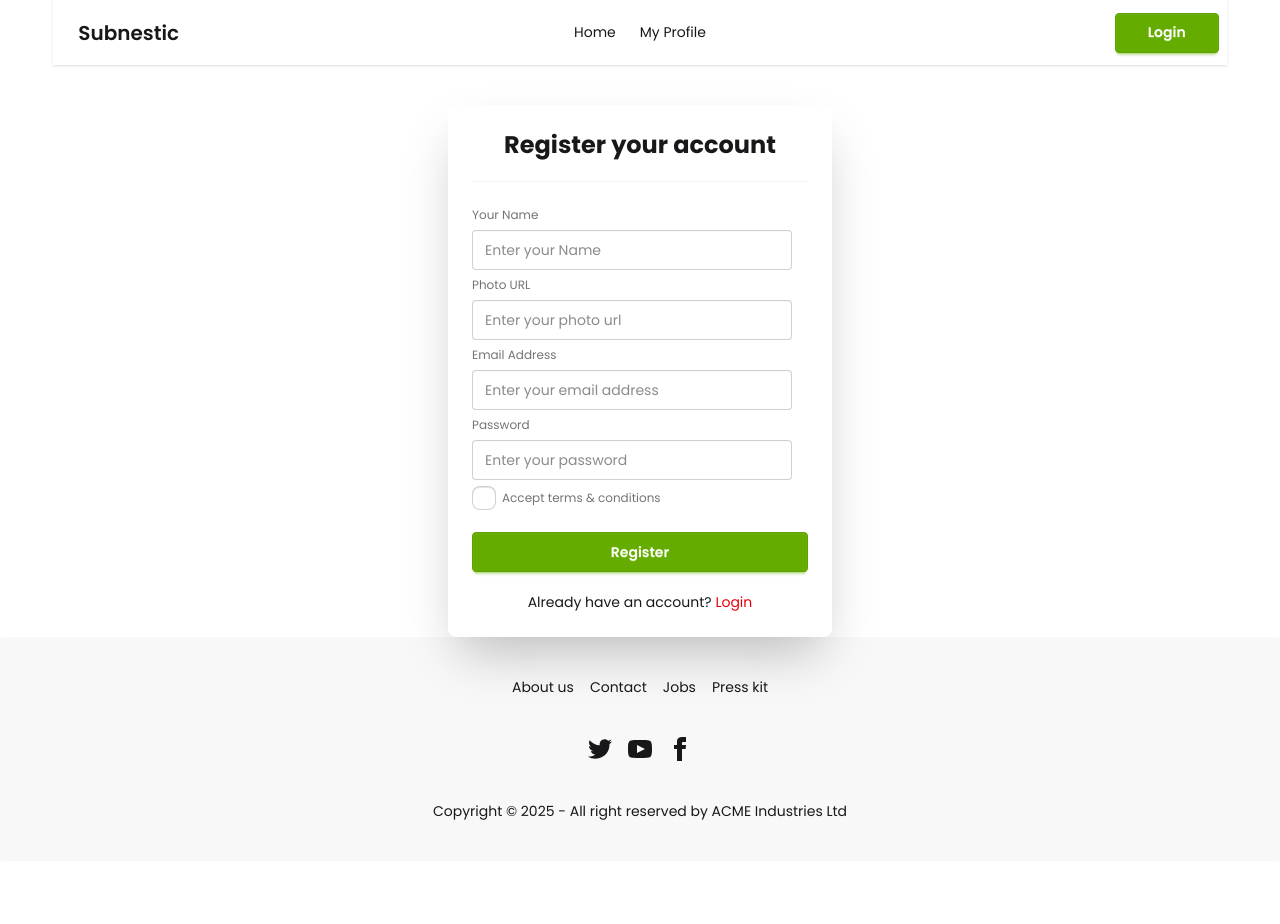
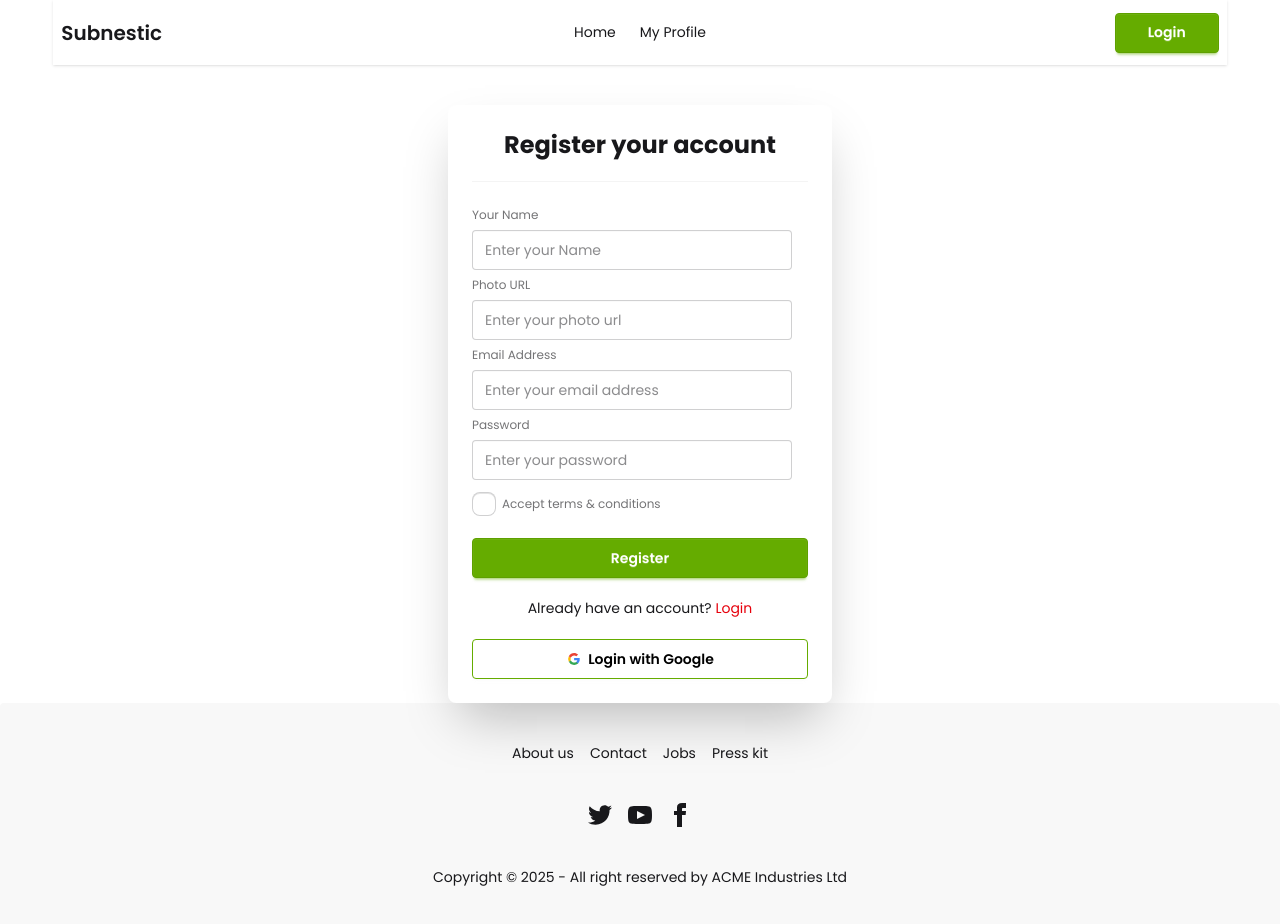
Before and after one commit to MizanRbf/subnestic-client, a React (Vite) app: page /auth/register in a window 1280 px wide. Shown: the top 924 px of the page. Before the commit the page ends 861 px from the top, so only its background shows below. Built offline with nearby package versions, Linux system fonts and the light colour scheme; no server answers.

Commit message:
password reset function added in login page for forget password

```diff
--- a/package.json
+++ b/package.json
@@ -16,6 +16,7 @@
     "react-dom": "^19.0.0",
     "react-icons": "^5.5.0",
     "react-router": "^7.5.3",
+    "sweetalert2": "^11.21.0",
     "tailwindcss": "^4.1.5"
   },
   "devDependencies": {
--- a/src/Components/Navbar.jsx
+++ b/src/Components/Navbar.jsx
@@ -53,7 +53,7 @@ const Navbar = () => {
             </li>
           </ul>
         </div>
-        <a className="btn btn-ghost text-xl">Subnestic</a>
+        <h3>Subnestic</h3>
       </div>
 
       {/* Menubar for Large Device */}
--- a/src/Pages/ErrorPage.jsx
+++ b/src/Pages/ErrorPage.jsx
@@ -1,11 +1,35 @@
 import React from "react";
+import { Link } from "react-router";
 
 const ErrorPage = () => {
   return (
-    <div className="flex justify-center items-center h-screen">
-      <h1 className="text-center text-red-500 font-bold text-2xl">
-        404 something wrong issue!
-      </h1>
+    <div className="mt-30 md:mt-0 min-h-[calc(100vh-314px)] flex flex-col justify-center items-center">
+      <img
+        className="w-[100px] md:w-[200px] mb-4"
+        src="Assets/Error.png"
+        alt=""
+      />
+      <div className="text-center space-y-6">
+        <div className="flex justify-center">
+          <img
+            className="w-[200px]"
+            src="https://i.ibb.co.com/DH1pF5yR/135-1358116-error-png-removebg-preview.png"
+            alt=""
+          />
+        </div>
+        <h1 className="text-red-500 text-2xl md:text-5xl font-bold">
+          404 - Page Not Found
+        </h1>
+        <p className="text-sm md:text-base lg:text-lg">
+          Oops! The page you're looking for doesn't exist.
+        </p>
+        <Link
+          className="bg-green-600 text-white px-8 py-2 font-semibold rounded-md"
+          to="/"
+        >
+          Go Back Home
+        </Link>
+      </div>
     </div>
   );
 };
--- a/src/Pages/Login.jsx
+++ b/src/Pages/Login.jsx
@@ -1,28 +1,28 @@
-import React, { useContext, useState } from "react";
+import React, { useContext, useRef, useState } from "react";
 import { Link, useLocation, useNavigate } from "react-router";
 import { AuthContext } from "../Provider/AuthContext";
+import Swal from "sweetalert2";
 
 // Login Component
 const Login = () => {
   const location = useLocation();
   const navigate = useNavigate();
   const [errorMessage, setErrorMessage] = useState("");
+  const emailRef = useRef();
+  console.log();
 
   // Context
-  const { setUser, loginUser, setLoading, googleLogin } =
+  const { setUser, loginUser, setLoading, googleLogin, resetPassword } =
     useContext(AuthContext);
 
   // Handle Google SignIn
   const handleGoogleSignIn = () => {
     googleLogin()
-      .then((result) => {
-        console.log(result);
-      })
+      .then(() => {})
       .catch((error) => {
         setErrorMessage(error.message);
       });
   };
-
   // Handle Login
   const handleLoginForm = (e) => {
     e.preventDefault();
@@ -36,8 +36,22 @@ const Login = () => {
       .then((result) => {
         setUser(result);
         setLoading(false);
+        Swal.fire({
+          title: "Good job!",
+          text: "You have logged in successfully!",
+          icon: "success",
+        });
         navigate(location.state || "/");
       })
+      .catch((error) => {
+        setErrorMessage(error.message);
+      });
+  };
+  // Reset Password
+  const handleForgetPassword = () => {
+    const email = emailRef.current.value;
+    resetPassword(email)
+      .then()
       .catch((error) => {
         setErrorMessage(error.message);
       });
@@ -54,6 +68,7 @@ const Login = () => {
           <input
             type="email"
             name="email"
+            ref={emailRef}
             className="input"
             placeholder="Enter your email address"
           />
@@ -65,7 +80,7 @@ const Login = () => {
             className="input"
             placeholder="Enter your password"
           />
-          <div>
+          <div onClick={handleForgetPassword}>
             <a className="link link-hover">Forgot password?</a>
           </div>
           <button type="submit" className="btn btn-primary mt-4 text-white">
@@ -84,7 +99,7 @@ const Login = () => {
         {/* Google Button*/}
         <button
           onClick={handleGoogleSignIn}
-          className="btn bg-white text-black border-primary"
+          className="btn bg-white text-black mb-4 border-primary"
         >
           <svg
             aria-label="Google logo"
--- a/src/Pages/Register.jsx
+++ b/src/Pages/Register.jsx
@@ -1,12 +1,29 @@
 import React, { use, useState } from "react";
 import { Link, useNavigate } from "react-router";
 import { AuthContext } from "../Provider/AuthContext";
+import Swal from "sweetalert2";
 
+// Register Component
 const Register = () => {
-  const { createUser, updateUser } = use(AuthContext);
   const navigate = useNavigate();
   const [errorMessage, setErrorMessage] = useState("");
-  const [success, setSuccess] = useState(false);
+  const [passError, setPassError] = useState("");
+
+  // Context
+  const { createUser, updateUser, googleLogin } = use(AuthContext);
+
+  // Handle Google SignIn
+  const handleGoogleSignIn = () => {
+    googleLogin()
+      .then((result) => {
+        console.log(result);
+      })
+      .catch((error) => {
+        setErrorMessage(error.message);
+      });
+  };
+
+  // Handle Register
   const handleRegister = (e) => {
     e.preventDefault();
     const name = e.target.name.value;
@@ -14,7 +31,22 @@ const Register = () => {
     const email = e.target.email.value;
     const password = e.target.password.value;
 
-    setSuccess(false);
+    setPassError("");
+
+    // Password Verification
+    if (password.length < 6) {
+      setPassError("Must be at least 6 characters long");
+      return;
+    }
+    if (!/[A-Z]/.test(password)) {
+      setPassError("Must have an Uppercase letter in the password ");
+      return;
+    }
+    if (!/[a-z]/.test(password)) {
+      setPassError("Must have a Lowercase letter in the password ");
+      return;
+    }
+
     setErrorMessage("");
 
     // CreateUser
@@ -26,7 +58,11 @@ const Register = () => {
           .catch((error) => {
             setErrorMessage(error);
           });
-        setSuccess(true);
+        Swal.fire({
+          title: "Good job!",
+          text: "You have registered successfully!",
+          icon: "success",
+        });
         navigate("/auth/login");
       })
       .catch((error) => {
@@ -76,6 +112,7 @@ const Register = () => {
             placeholder="Enter your password"
             required
           />
+          <p className="text-red-500">{passError}</p>
           {/* CheckBox */}
           <label className="label">
             <input type="checkbox" className="checkbox" />
@@ -89,17 +126,46 @@ const Register = () => {
         {/* ErrorMessage */}
         <p className="text-red-500">{errorMessage}</p>
 
-        {/* Success Message */}
-        {success && (
-          <p className="text-green-500">You have registered successfully</p>
-        )}
-
         <p className="text-center">
           Already have an account?{" "}
           <Link className="text-red-600" to="/auth/login">
             Login
           </Link>
         </p>
+        {/* Google Button*/}
+        <button
+          onClick={handleGoogleSignIn}
+          className="btn bg-white text-black mt-3 border-primary"
+        >
+          <svg
+            aria-label="Google logo"
+            width="16"
+            height="16"
+            xmlns="http://www.w3.org/2000/svg"
+            viewBox="0 0 512 512"
+          >
+            <g>
+              <path d="m0 0H512V512H0" fill="#fff"></path>
+              <path
+                fill="#34a853"
+                d="M153 292c30 82 118 95 171 60h62v48A192 192 0 0190 341"
+              ></path>
+              <path
+                fill="#4285f4"
+                d="m386 400a140 175 0 0053-179H260v74h102q-7 37-38 57"
+              ></path>
+              <path
+                fill="#fbbc02"
+                d="m90 341a208 200 0 010-171l63 49q-12 37 0 73"
+              ></path>
+              <path
+                fill="#ea4335"
+                d="m153 219c22-69 116-109 179-50l55-54c-78-75-230-72-297 55"
+              ></path>
+            </g>
+          </svg>
+          Login with Google
+        </button>
       </div>
     </div>
   );
--- a/src/Provider/AuthProvider.jsx
+++ b/src/Provider/AuthProvider.jsx
@@ -4,6 +4,7 @@ import {
   createUserWithEmailAndPassword,
   GoogleAuthProvider,
   onAuthStateChanged,
+  sendPasswordResetEmail,
   signInWithEmailAndPassword,
   signInWithPopup,
   signOut,
@@ -26,6 +27,11 @@ const AuthProvider = ({ children }) => {
   // Update User
   const updateUser = (updatedData) => {
     return updateProfile(auth.currentUser, updatedData);
+  };
+
+  // Reset Password
+  const resetPassword = (email) => {
+    return sendPasswordResetEmail(auth, email);
   };
 
   // Login User
@@ -62,6 +68,7 @@ const AuthProvider = ({ children }) => {
     loading,
     setLoading,
     user,
+    resetPassword,
     setUser,
     createUser,
     updateUser,
```
Also changed, not shown: 1 other file (tests, documents, lock files or other folders).
